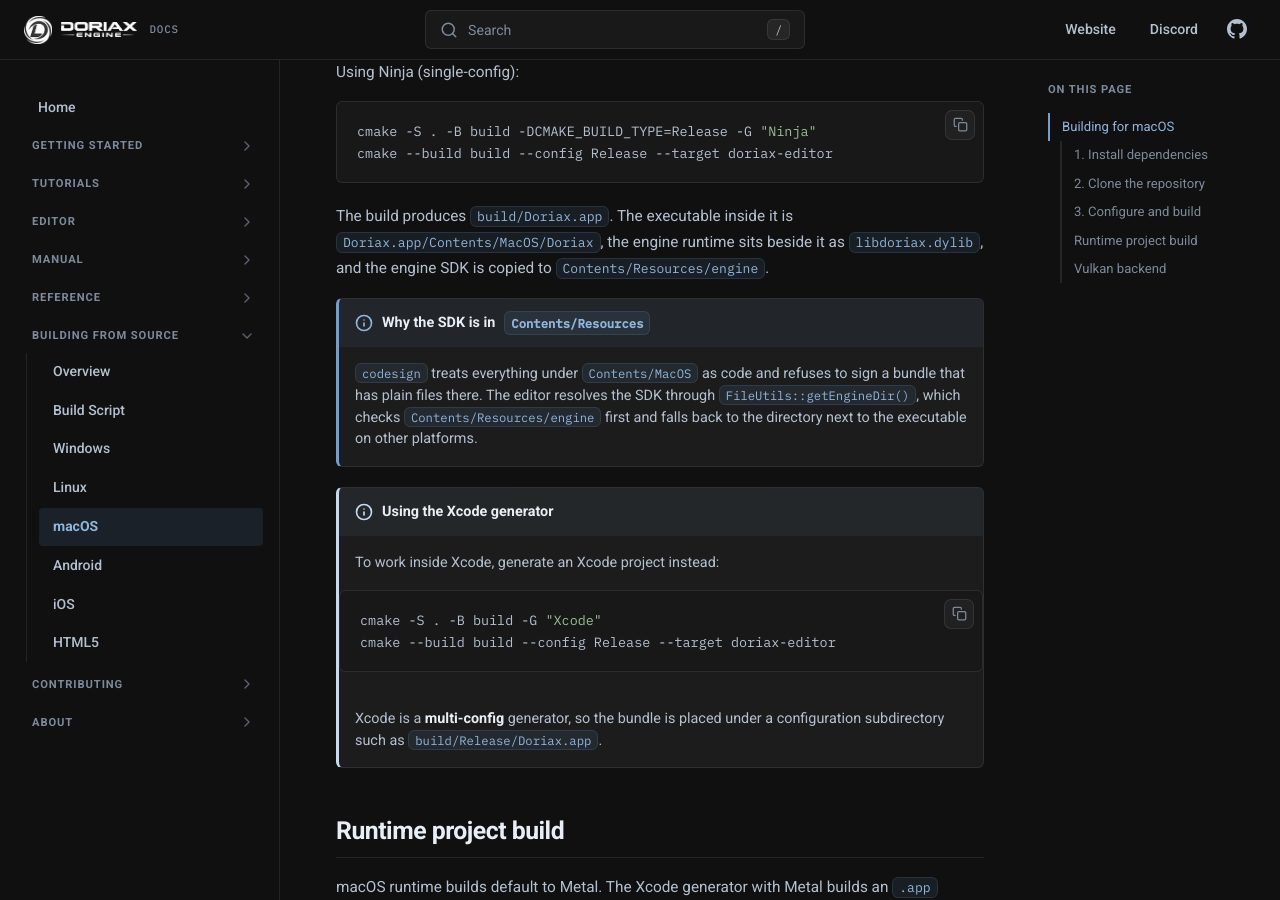
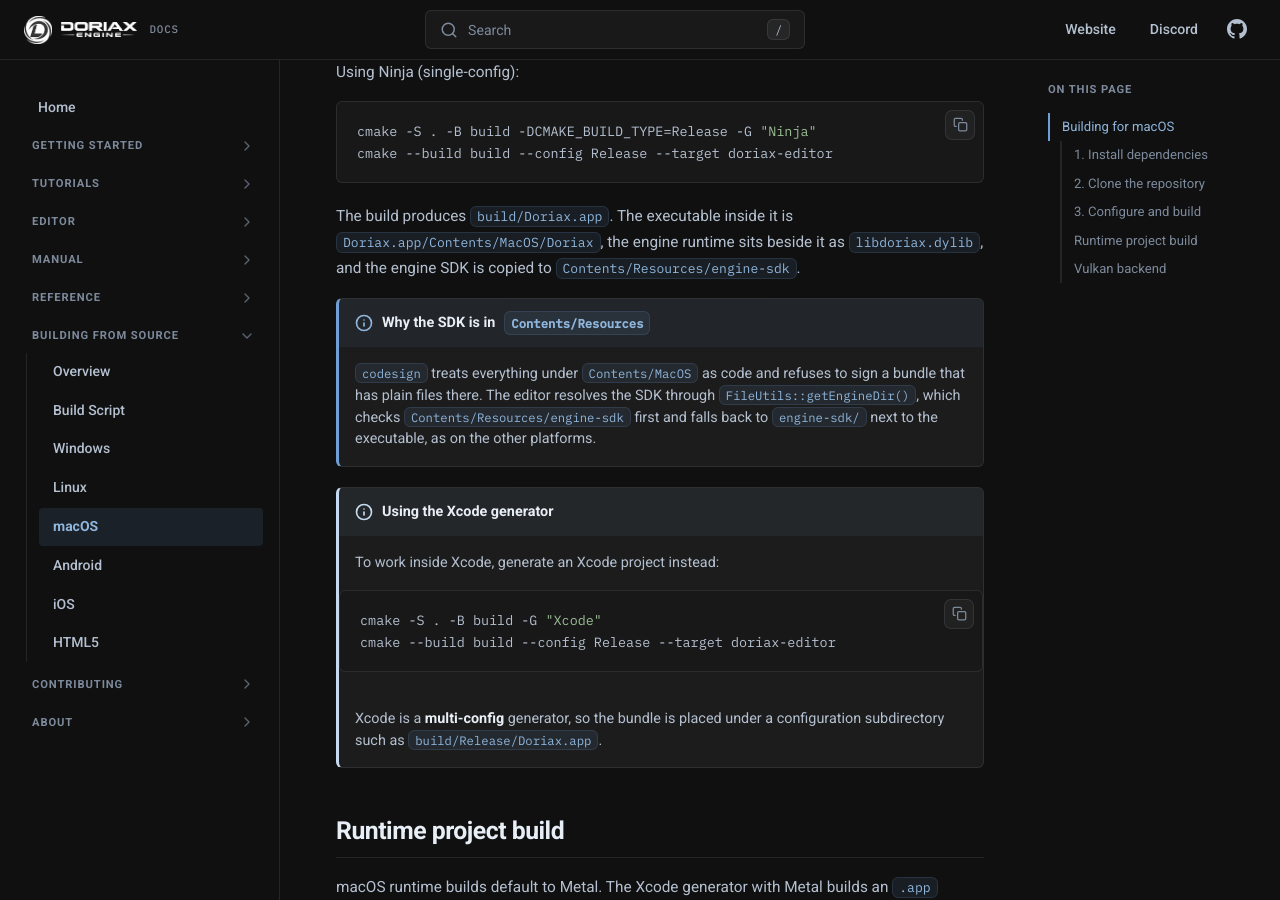
Before and after one commit to doriaxengine/doriax-docs, an MkDocs documentation site: the page built from docs/building/macos.md, in a window 1280 px wide and 900 px high, scrolled down 638 px. Built offline with MkDocs 1.6.1, drawn with Linux system fonts in a browser that asks for light colours; comment, search, counter and statistics services are not loaded.

Commit message:
Noted the engine-sdk folder in the macOS bundle and zip

```diff
--- a/docs/building/macos.md
+++ b/docs/building/macos.md
@@ -33,13 +33,13 @@ cmake --build build --config Release --target doriax-editor
 
 The build produces `build/Doriax.app`. The executable inside it is
 `Doriax.app/Contents/MacOS/Doriax`, the engine runtime sits beside it as
-`libdoriax.dylib`, and the engine SDK is copied to `Contents/Resources/engine`.
+`libdoriax.dylib`, and the engine SDK is copied to `Contents/Resources/engine-sdk`.
 
 !!! note "Why the SDK is in `Contents/Resources`"
     `codesign` treats everything under `Contents/MacOS` as code and refuses to sign a
     bundle that has plain files there. The editor resolves the SDK through
-    `FileUtils::getEngineDir()`, which checks `Contents/Resources/engine` first and falls
-    back to the directory next to the executable on other platforms.
+    `FileUtils::getEngineDir()`, which checks `Contents/Resources/engine-sdk` first and
+    falls back to `engine-sdk/` next to the executable, as on the other platforms.
 
 !!! tip "Using the Xcode generator"
     To work inside Xcode, generate an Xcode project instead:
```
Also changed, not shown: docs/getting-started/installation.md (+1 -1 lines).
